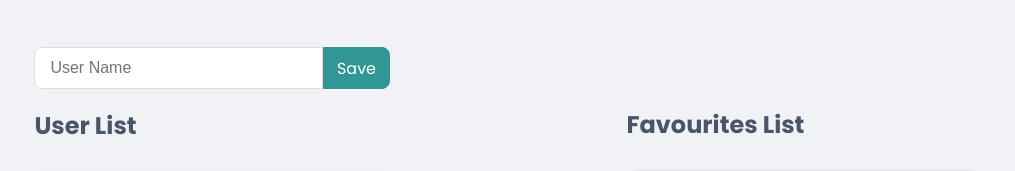
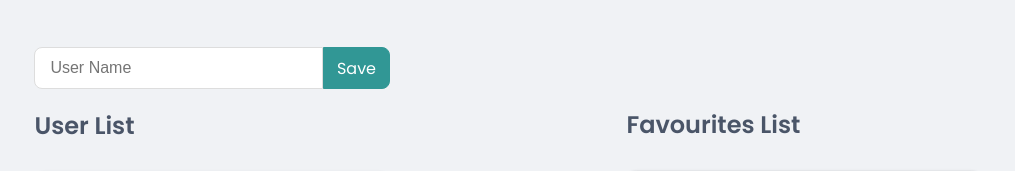
Before and after one commit to mahbubsk/user-lists, a React (Create React App) app: page / in a window 1280 px wide. Shown: the top 171 px of the page, without its empty margins (132-1147 px from the left). Built offline with nearby package versions, Linux system fonts and the light colour scheme.

Commit message:
title     font-weight:600;

```diff
--- a/src/Components/Favourites.js
+++ b/src/Components/Favourites.js
@@ -35,6 +35,8 @@ function Favourites({nameErr}) {
 
     const FavTitle = styled.h2`
         color:#4A5568;
+        font-weight:600;
+
         @media (max-width:989px){
             font-size:30px;
         }
--- a/src/Components/Style/Common/EmptyText.js
+++ b/src/Components/Style/Common/EmptyText.js
@@ -1,7 +1,7 @@
 import styled from 'styled-components';
 
 const EmptyText = styled.h3`
-    color:gray;
+    color:rgb(74, 85, 104);
 `
 
 export default EmptyText;
--- a/src/Components/Style/User/ListTitle.js
+++ b/src/Components/Style/User/ListTitle.js
@@ -3,6 +3,7 @@ import styled from 'styled-components';
 const ListTitle = styled.h2`
     margin: 20px 0 0 0;
     color:#4A5568;
+    font-weight:600;
 `
 
 export default ListTitle;
```
